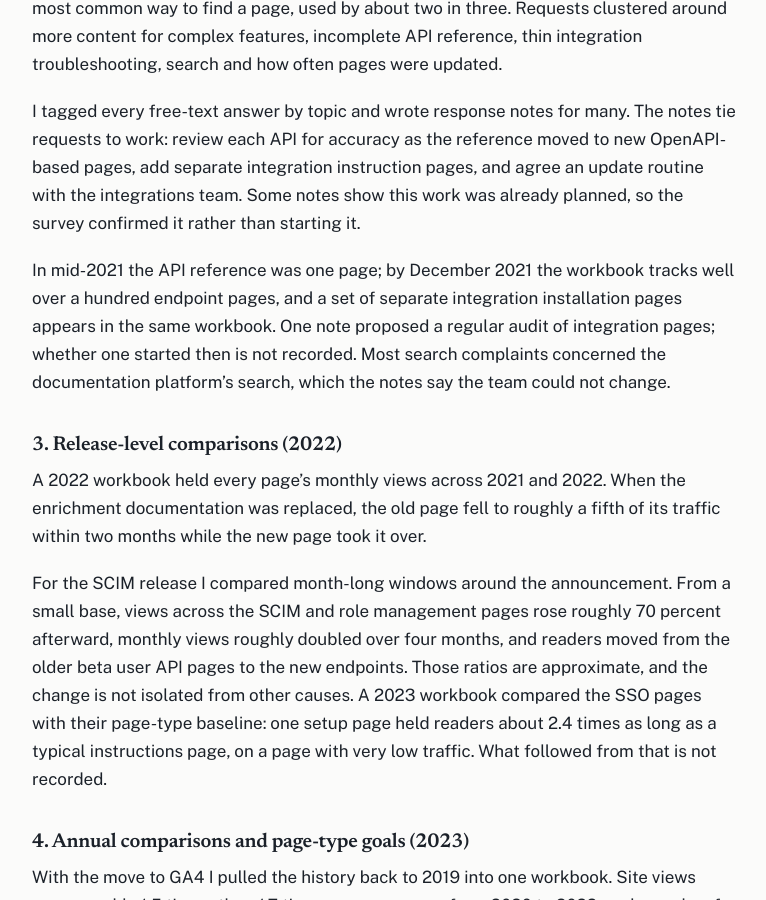
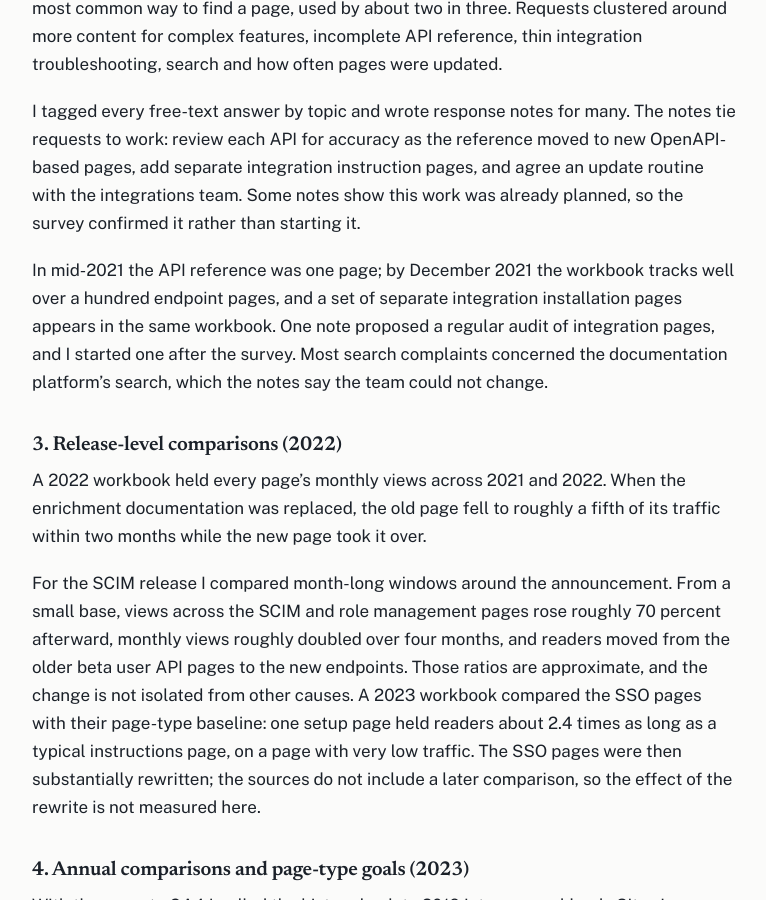
Before and after one commit to KathrynMCollins/portfolio-projects, a Jekyll site: the page built from case-studies/docs-program-measurement.md, in a window 1280 px wide and 900 px high, scrolled down 1656 px. Shown: the whole window, without its empty margins (34-800 px from the left). Built offline with Jekyll 4.4.1, drawn with Linux system fonts in a browser that asks for light colours; our own code applies the rules of GitHub Pages for plain Markdown files.

Commit message:
Add link preview tags and card image; record audit and SSO follow-up

```diff
--- a/_config.yml
+++ b/_config.yml
@@ -1,6 +1,7 @@
 title: "Kathryn Collins"
 tagline: Content operations, knowledge management and documentation leadership
 description: Case studies, decision memos and samples from running a documentation and knowledge program, covering capacity planning, information architecture, content migration, governance and review.
+url: https://kathrynmcollins.github.io
 repository_url: https://github.com/KathrynMCollins/portfolio-projects
 plugins:
   - jekyll-relative-links
--- a/_layouts/default.html
+++ b/_layouts/default.html
@@ -7,6 +7,20 @@
 <title>{% unless is_home %}{{ page.title | default: "Page" | strip_html }} · {% endunless %}{{ site.title }}</title>
 <meta name="description" content="{{ page.description | default: site.description | strip_html | strip_newlines | escape }}">
 <meta name="color-scheme" content="light dark">
+{%- assign og_title = page.title | default: site.title | strip_html -%}
+{%- if is_home -%}{%- assign og_title = site.title -%}{%- else -%}{%- assign og_title = og_title | append: " · " | append: site.title -%}{%- endif -%}
+{%- assign og_desc = page.description | default: site.description | strip_html | strip_newlines | escape -%}
+<link rel="canonical" href="{{ page.url | absolute_url }}">
+<meta property="og:type" content="website">
+<meta property="og:site_name" content="{{ site.title }}">
+<meta property="og:title" content="{{ og_title | escape }}">
+<meta property="og:description" content="{{ og_desc }}">
+<meta property="og:url" content="{{ page.url | absolute_url }}">
+<meta property="og:image" content="{{ '/assets/img/og-card.png' | absolute_url }}">
+<meta property="og:image:width" content="1200">
+<meta property="og:image:height" content="630">
+<meta property="og:image:alt" content="Kathryn Collins. Content operations, knowledge management and documentation leadership.">
+<meta name="twitter:card" content="summary_large_image">
 <link rel="preconnect" href="https://fonts.googleapis.com">
 <link rel="preconnect" href="https://fonts.gstatic.com" crossorigin>
 <link rel="stylesheet" href="https://fonts.googleapis.com/css2?family=Newsreader:opsz,wght@6..72,500;6..72,600&family=Public+Sans:wght@400;600&family=IBM+Plex+Mono:wght@400;500&display=swap">
--- a/case-studies/docs-program-measurement.md
+++ b/case-studies/docs-program-measurement.md
@@ -30,13 +30,13 @@ About 90 percent used the API documentation, about 70 percent used the site to l
 
 I tagged every free-text answer by topic and wrote response notes for many. The notes tie requests to work: review each API for accuracy as the reference moved to new OpenAPI-based pages, add separate integration instruction pages, and agree an update routine with the integrations team. Some notes show this work was already planned, so the survey confirmed it rather than starting it.
 
-In mid-2021 the API reference was one page; by December 2021 the workbook tracks well over a hundred endpoint pages, and a set of separate integration installation pages appears in the same workbook. One note proposed a regular audit of integration pages; whether one started then is not recorded. Most search complaints concerned the documentation platform's search, which the notes say the team could not change.
+In mid-2021 the API reference was one page; by December 2021 the workbook tracks well over a hundred endpoint pages, and a set of separate integration installation pages appears in the same workbook. One note proposed a regular audit of integration pages, and I started one after the survey. Most search complaints concerned the documentation platform's search, which the notes say the team could not change.
 
 ### 3. Release-level comparisons (2022)
 
 A 2022 workbook held every page's monthly views across 2021 and 2022. When the enrichment documentation was replaced, the old page fell to roughly a fifth of its traffic within two months while the new page took it over.
 
-For the SCIM release I compared month-long windows around the announcement. From a small base, views across the SCIM and role management pages rose roughly 70 percent afterward, monthly views roughly doubled over four months, and readers moved from the older beta user API pages to the new endpoints. Those ratios are approximate, and the change is not isolated from other causes. A 2023 workbook compared the SSO pages with their page-type baseline: one setup page held readers about 2.4 times as long as a typical instructions page, on a page with very low traffic. What followed from that is not recorded.
+For the SCIM release I compared month-long windows around the announcement. From a small base, views across the SCIM and role management pages rose roughly 70 percent afterward, monthly views roughly doubled over four months, and readers moved from the older beta user API pages to the new endpoints. Those ratios are approximate, and the change is not isolated from other causes. A 2023 workbook compared the SSO pages with their page-type baseline: one setup page held readers about 2.4 times as long as a typical instructions page, on a page with very low traffic. The SSO pages were then substantially rewritten; the sources do not include a later comparison, so the effect of the rewrite is not measured here.
 
 ### 4. Annual comparisons and page-type goals (2023)
 
```
Also changed, not shown: assets/img/og-card.png (added).
